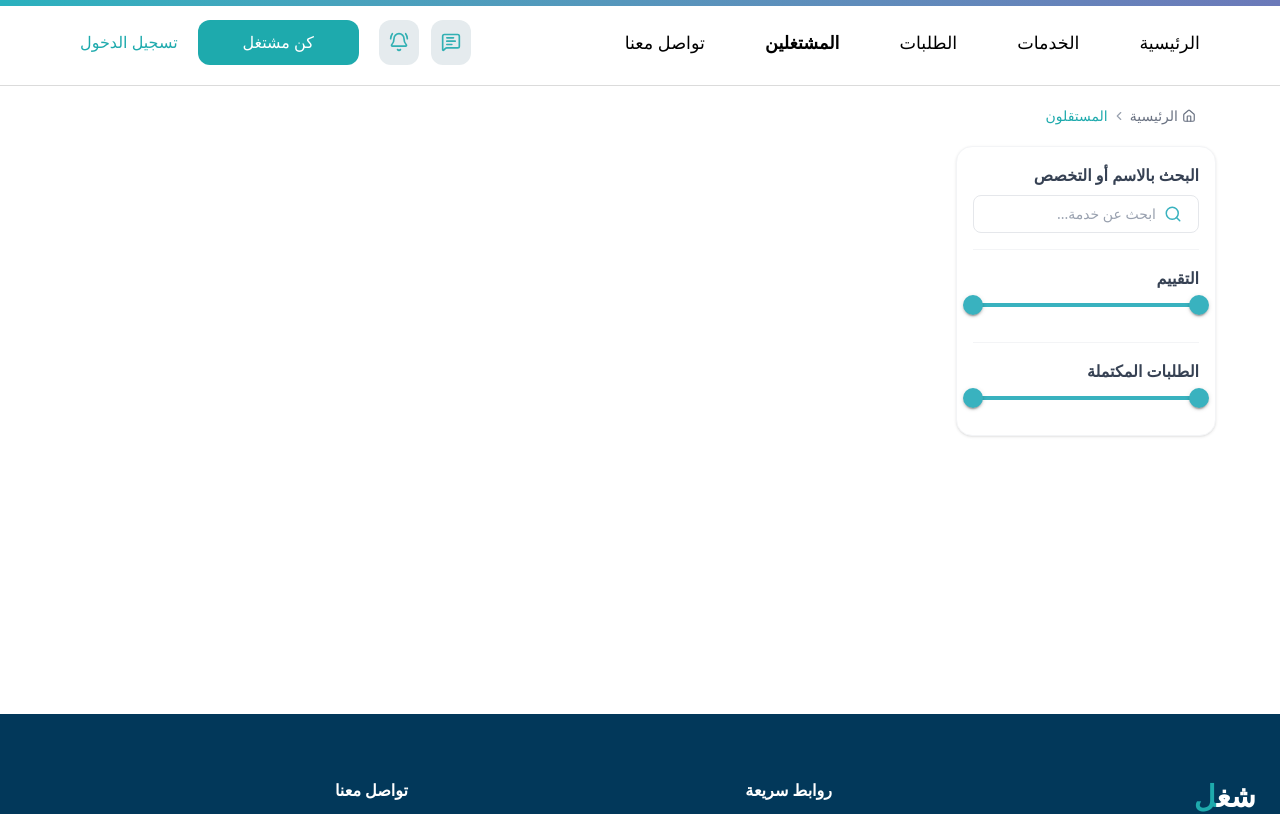
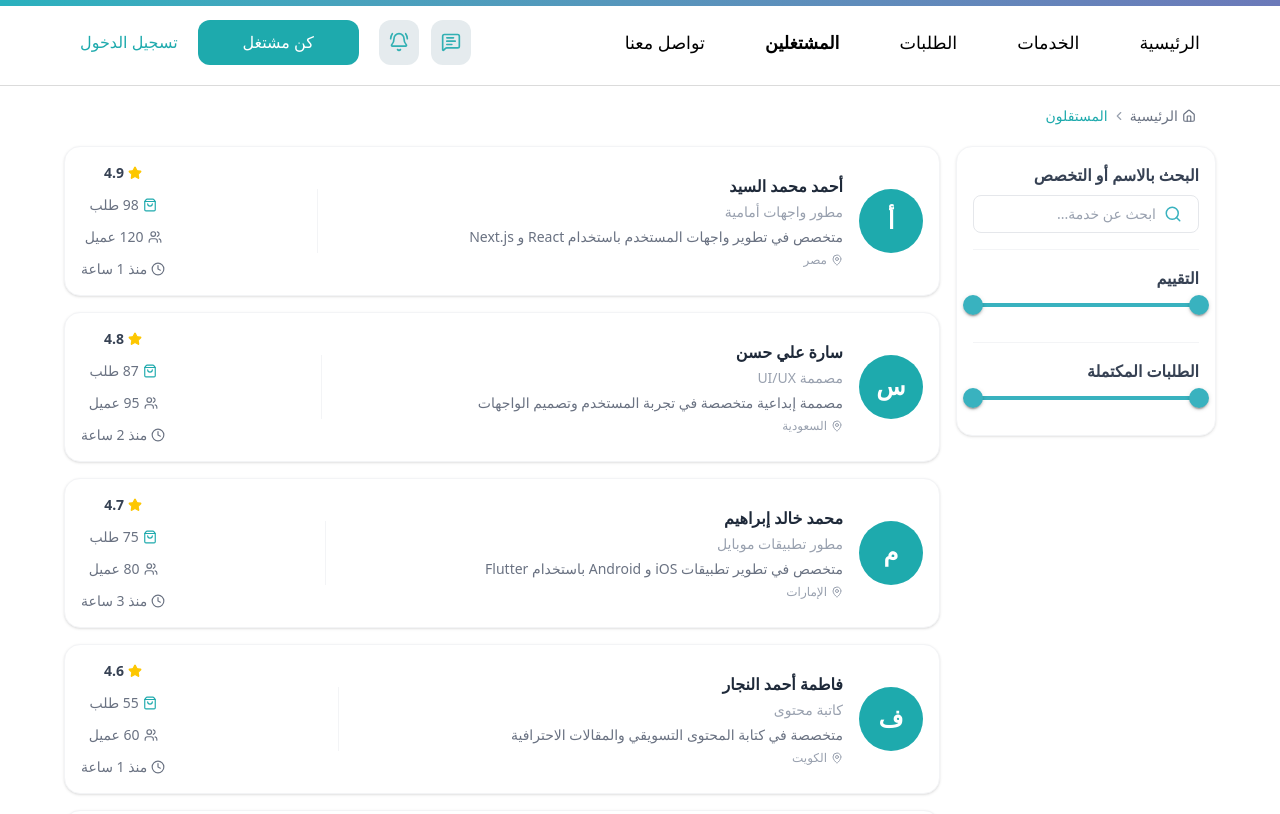
Before and after one commit to eslamelngar-dev/Shogol-Freelancers-Platform, a Next.js app: page /freelancers in a window 1280 px wide. Shown: the top 814 px of the page. Built offline with nearby package versions, Linux system fonts and the light colour scheme.

Commit message:
freelancerCard

```diff
--- a/app/components/UI/FreelancerCard.tsx
+++ b/app/components/UI/FreelancerCard.tsx
@@ -0,0 +1,65 @@
+import { Freelancers } from "@/app/data/Freelancers";
+import { Avatar } from "@mui/material";
+import { MapPin, Star, ShoppingBag, Clock, Users } from "lucide-react";
+
+interface Props {
+  freelancer: (typeof Freelancers)[0];
+}
+
+export default function FreelancerCard({ freelancer }: Props) {
+  return (
+    <div className="bg-white rounded-2xl shadow-sm border border-gray-100 hover:shadow-md transition duration-200 cursor-pointer p-4 flex flex-row justify-between items-center gap-4">
+      <div className="flex items-center gap-4">
+        <Avatar
+          sx={{
+            width: 64,
+            height: 64,
+            fontSize: "1.5rem",
+            bgcolor: "#1EAAAD",
+            fontWeight: 800,
+            flexShrink: 0,
+          }}
+        >
+          {freelancer.name.charAt(0).toUpperCase()}
+        </Avatar>
+
+        <div className="flex flex-col gap-1">
+          <p className="font-bold text-gray-800">{freelancer.name}</p>
+          <p className="text-sm text-gray-400">{freelancer.job}</p>
+          <p className="text-sm text-gray-500 leading-relaxed line-clamp-1">
+            {freelancer.bio}
+          </p>
+          <div className="flex items-center gap-1 text-xs text-gray-400">
+            <MapPin size={12} />
+            {freelancer.country}
+          </div>
+        </div>
+      </div>
+
+      <div className="w-px h-16 bg-gray-100 shrink-0" />
+
+      <div className="flex flex-col items-center gap-3 shrink-0 text-sm text-gray-500">
+        <div className="flex items-center gap-1">
+          <Star size={14} className="text-yellow-400 fill-yellow-400" />
+          <span className="font-bold text-gray-700">{freelancer.rating}</span>
+        </div>
+        <div className="flex items-center gap-1">
+          <ShoppingBag size={14} className="text-[#1EAAAD]" />
+          <span>{freelancer.ordersCompleted} طلب</span>
+        </div>
+        <div className="flex items-center gap-1">
+          <Users size={14} />
+          <span>{freelancer.costumersCount} عميل</span>
+        </div>
+        <div className="flex items-center gap-1">
+          <Clock size={14} />
+          <span>
+            {freelancer.lastOnline === 0
+              ? "متصل الآن"
+              : `منذ ${freelancer.lastOnline} ساعة`}
+          </span>
+        </div>
+      </div>
+    </div>
+  );
+}
--- a/app/freelancers/page.tsx
+++ b/app/freelancers/page.tsx
@@ -4,7 +4,7 @@ import { Container, Grid } from "@mui/material";
 import BreadCramp from "../components/UI/BreadCramp";
 import SearchBar from "../components/UI/SearchBar";
 import { Freelancers } from "../data/Freelancers";
-// import FreelancerCard from "../components/UI/FreelancerCard";
+import FreelancerCard from "../components/UI/FreelancerCard";
 import { Search } from "lucide-react";
 import RangeSlider from "../components/UI/RangeSlider";
 import Link from "next/link";
@@ -79,9 +79,9 @@ export default function FreelancersPage() {
           {filteredFreelancers.length > 0 ? (
             <Grid container spacing={2}>
               {filteredFreelancers.map((freelancer) => (
-                <Grid key={freelancer.id} size={{ xs: 12, sm: 6, lg: 4 }}>
+                <Grid key={freelancer.id} size={12}>
                   <Link href={`/freelancers/${freelancer.id}`}>
-                    {/* <FreelancerCard freelancer={freelancer} /> */}
+                    <FreelancerCard freelancer={freelancer} />
                   </Link>
                 </Grid>
               ))}
```
